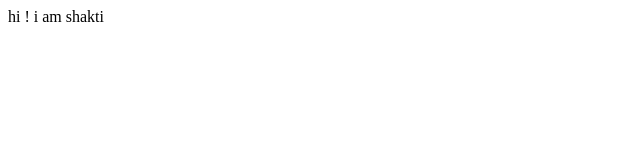
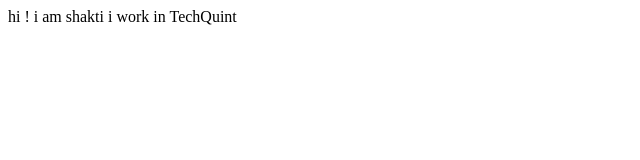
Before and after one commit to Shaktiigrover/shakti-site, a plain HTML site: page index.html in a window 1280 px wide. Shown: the whole page, without its empty margins (0-640 px from the left). Drawn offline with Linux system fonts and the light colour scheme.

Commit message:
update text

```diff
--- a/index.html
+++ b/index.html
@@ -7,5 +7,7 @@
 </head>
 <body>
     hi ! i am shakti
+
+    i work in TechQuint
 </body>
 </html>
```
